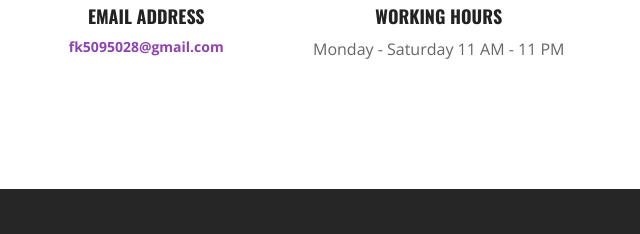
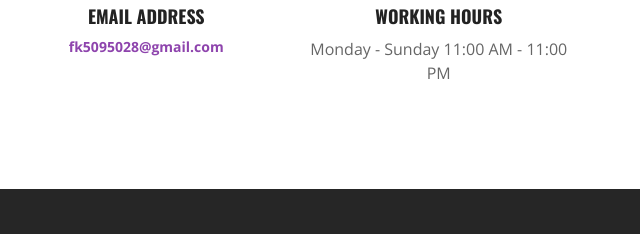
Before and after one commit to ShadabShaikhAzmi/lcc-new-static, a plain HTML site: page index.html in a window 1280 px wide. Shown: the part 2940-3174 px from the top of the page, 640-1280 px from the left. Drawn offline with nearby package versions, Linux system fonts and the light colour scheme; some packages are replaced by stand-ins of ours.

Commit message:
initial commit with new lcc site

```diff
--- a/index.html
+++ b/index.html
@@ -535,7 +535,7 @@
 						data-animate="bounceIn">
 						<i class="fa fa-clock-o"></i>
 						<h4 class="contact_title">Working Hours</h4>
-						<p class="contact_description">Monday - Saturday 11 AM - 11 PM</p>
+						<p class="contact_description">Monday - Sunday 11:00 AM - 11:00 PM</p>
 					</div>
 
 
```
